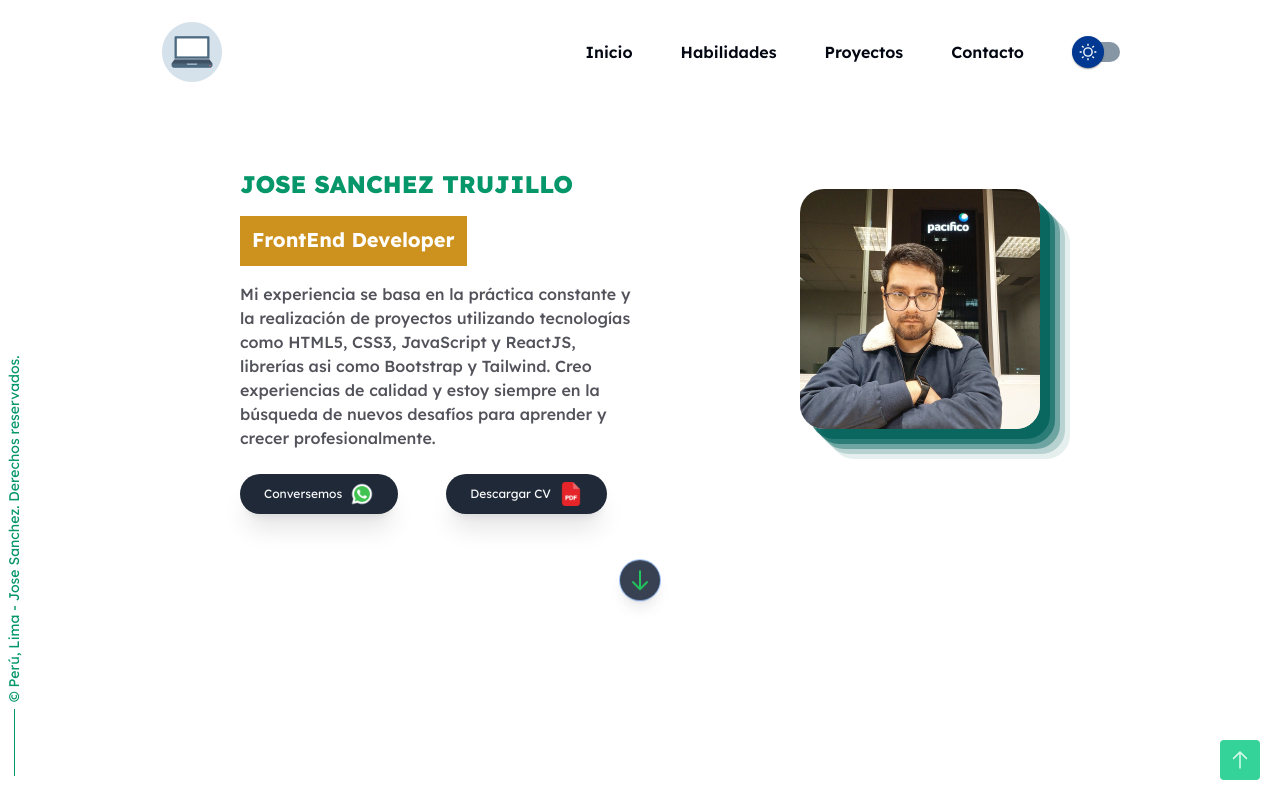
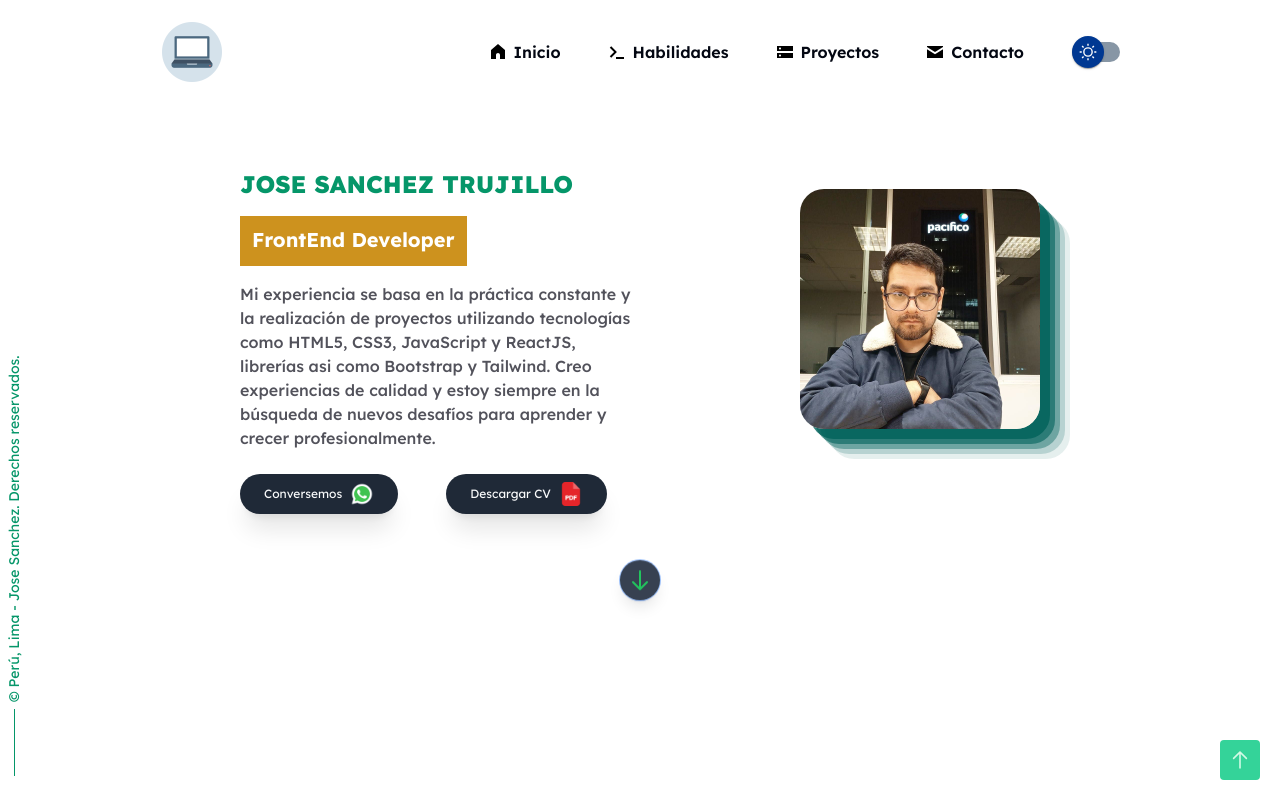
Before and after one commit to JoseSanchez90/Portafolio-2025, a React (Vite) app: page / in a window 1280 px wide. Shown: the top 800 px of the page. Built offline with nearby package versions, Linux system fonts and the light colour scheme; what tailwindcss-animated would draw is missing.

Commit message:
add svg menu

```diff
--- a/src/components/Navbar.jsx
+++ b/src/components/Navbar.jsx
@@ -32,10 +32,22 @@ function Navbar() {
         <nav className="w-full hidden md:flex md:flex-row justify-between items-center px-40 py-5">
             <img src={Logo} alt={Logo} className="w-16" />
             <div className="flex items-center gap-12 text-base font-semibold">
-                <li className="list-none hover:scale-110 duration-150 dark:text-white text-gray-950"><a className="hover:text-green-500 " href="#inicio">Inicio</a></li>
-                <li className="list-none hover:scale-110 duration-150 dark:text-white text-gray-950"><a className="hover:text-green-500 " href="#habilidades">Habilidades</a></li>
-                <li className="list-none hover:scale-110 duration-150 dark:text-white text-gray-950"><a className="hover:text-green-500 " href="#proyectos">Proyectos</a></li>
-                <li className="list-none hover:scale-110 duration-150 dark:text-white text-gray-950"><a className="hover:text-green-500 " href="#contacto">Contacto</a></li>
+                <li className="flex flex-row items-center gap-2 list-none hover:scale-110 duration-150 dark:text-white text-gray-950">
+                  <svg width="16px" height="16px" viewBox="0 0 16 16" fill="none" xmlns="http://www.w3.org/2000/svg"><g id="SVGRepo_bgCarrier" strokeWidth="0"></g><g id="SVGRepo_tracerCarrier" strokeLinecap="round" strokeLinejoin="round"></g><g id="SVGRepo_iconCarrier"> <path d="M1 6V15H6V11C6 9.89543 6.89543 9 8 9C9.10457 9 10 9.89543 10 11V15H15V6L8 0L1 6Z" fill="#000000" className="dark:fill-white"></path> </g></svg>
+                  <a className="hover:text-green-500" href="#inicio">Inicio</a>
+                </li>
+                <li className="flex flex-row items-center gap-2 list-none hover:scale-110 duration-150 dark:text-white text-gray-950">
+                  <svg width="16px" height="16px" viewBox="0 0 16 16" fill="none" xmlns="http://www.w3.org/2000/svg"><g id="SVGRepo_bgCarrier" strokeWidth="0"></g><g id="SVGRepo_tracerCarrier" strokeLinecap="round" strokeLinejoin="round"></g><g id="SVGRepo_iconCarrier"> <path d="M0.792725 12.2929L5.08562 8.00002L0.792725 3.70712L2.20694 2.29291L7.91405 8.00002L2.20694 13.7071L0.792725 12.2929Z" fill="#000000" className="dark:fill-white"></path> <path d="M7.00006 15H15.0001V13H7.00006V15Z" fill="#000000" className="dark:fill-white"></path> </g></svg>
+                  <a className="hover:text-green-500 " href="#habilidades">Habilidades</a>
+                </li>
+                <li className="flex flex-row items-center gap-2 list-none hover:scale-110 duration-150 dark:text-white text-gray-950">
+                  <svg width="16px" height="16px" viewBox="0 0 16 16" fill="none" xmlns="http://www.w3.org/2000/svg"><g id="SVGRepo_bgCarrier" strokeWidth="0"></g><g id="SVGRepo_tracerCarrier" strokeLinecap="round" strokeLinejoin="round"></g><g id="SVGRepo_iconCarrier"> <path fillRule="evenodd" clipRule="evenodd" d="M16 2H0V7H16V2ZM4 4.5C4 5.05228 3.55228 5.5 3 5.5C2.44772 5.5 2 5.05228 2 4.5C2 3.94772 2.44772 3.5 3 3.5C3.55228 3.5 4 3.94772 4 4.5Z" fill="#000000" className="dark:fill-white"></path> <path fillRule="evenodd" clipRule="evenodd" d="M16 9H0V14H16V9ZM3 12.5C3.55228 12.5 4 12.0523 4 11.5C4 10.9477 3.55228 10.5 3 10.5C2.44772 10.5 2 10.9477 2 11.5C2 12.0523 2.44772 12.5 3 12.5Z" fill="#000000" className="dark:fill-white"></path> </g></svg>
+                  <a className="hover:text-green-500 " href="#proyectos">Proyectos</a>
+                </li>
+                <li className="flex flex-row items-center gap-2 list-none hover:scale-110 duration-150 dark:text-white text-gray-950">
+                  <svg width="16px" height="16px" viewBox="0 0 16 16" fill="none" xmlns="http://www.w3.org/2000/svg"><g id="SVGRepo_bgCarrier" strokeWidth="0"></g><g id="SVGRepo_tracerCarrier" strokeLinecap="round" strokeLinejoin="round"></g><g id="SVGRepo_iconCarrier"> <path d="M0 5.3585V14H16V5.35849L8 10.3585L0 5.3585Z" fill="#000000" className="dark:fill-white"></path> <path d="M16 3V2H0V3L8 8L16 3Z" fill="#000000" className="dark:fill-white"></path> </g></svg>
+                  <a className="hover:text-green-500 " href="#contacto">Contacto</a>
+                </li>
 
                 <label className="ui-switch">
                   <input type="checkbox" />
--- a/src/components/Projects.js
+++ b/src/components/Projects.js
@@ -13,7 +13,7 @@ import web from '../assets/web.png'
 import nextjs from '../assets/nextjs.png'
 
 const projects = [
-
+  //Proyectos agregados
     {
       image: kazali,
       title: "Web Hardware Gamer",
@@ -82,7 +82,7 @@ const projects = [
         githubIcon: github,
         webIcon: web,
       },
-    // Agrega más proyectos según sea necesario
+    // Se agrega mas proyectos de ser necesario
   ];
 
   export default projects;
```
